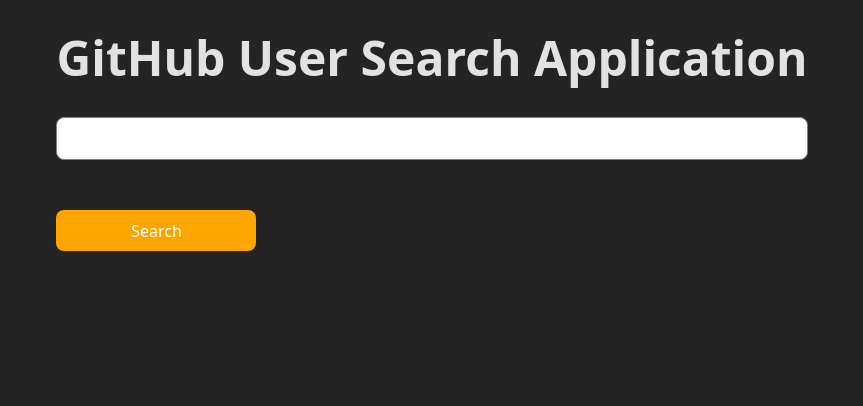
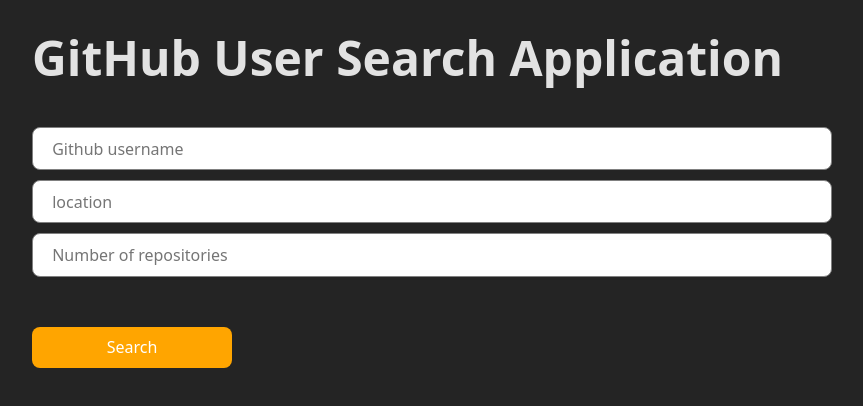
Before and after one commit to Winnie-Waiguru/alx-fe-reactjs, a React (Vite) app in the folder github-user-search/: page / in a window 1280 px wide. Shown: the top 406 px of the page, without its empty margins (208-1071 px from the left). Built offline with nearby package versions, Linux system fonts and the light colour scheme.

Commit message:
Enhancing User Interface & Adding Advanced Search Features

```diff
--- a/github-user-search/package.json
+++ b/github-user-search/package.json
@@ -19,10 +19,13 @@
     "@types/react": "^19.1.8",
     "@types/react-dom": "^19.1.6",
     "@vitejs/plugin-react": "^4.6.0",
+    "autoprefixer": "^10.4.21",
     "eslint": "^9.30.1",
     "eslint-plugin-react-hooks": "^5.2.0",
     "eslint-plugin-react-refresh": "^0.4.20",
     "globals": "^16.3.0",
+    "postcss": "^8.5.6",
+    "tailwindcss": "^4.1.11",
     "vite": "^7.0.4"
   }
 }
--- a/github-user-search/src/components/Search.jsx
+++ b/github-user-search/src/components/Search.jsx
@@ -3,6 +3,8 @@ import { fetchUserData } from "../services/githubService";
 
 function Search() {
   const [searchTerm, setSearchTerm] = useState("");
+  const [locationFilter, setLocationFilter] = useState("");
+  const [repositoryFilter, setRepositoryFilter] = useState("");
   const [userData, setUserData] = useState(null);
   const [error, setError] = useState("");
   const [isLoading, setIsLoading] = useState(false);
@@ -20,12 +22,16 @@ function Search() {
     setError("");
 
     try {
-      const data = await fetchUserData(searchTerm);
+      const data = await fetchUserData(
+        searchTerm,
+        locationFilter,
+        repositoryFilter
+      );
       setUserData(data);
       setError("");
     } catch (err) {
       setError(`User not found:${err}`);
-      setUserData();
+      setUserData("");
     } finally {
       setIsLoading(false);
     }
@@ -38,10 +44,26 @@ function Search() {
         <input
           className="searchBar"
           type="search"
-          name="search-input"
           id="search-input"
+          placeholder="Github username"
           value={searchTerm}
           onChange={(event) => setSearchTerm(event.target.value)}
+        />
+        <input
+          className="searchBar"
+          type="search"
+          id="location-input"
+          placeholder="location"
+          value={locationFilter}
+          onChange={(event) => setLocationFilter(event.target.value)}
+        />
+        <input
+          className="searchBar"
+          type="search"
+          id="repository-input"
+          placeholder="Number of repositories"
+          value={repositoryFilter}
+          onChange={(event) => setRepositoryFilter(event.target.value)}
         />
         <button type="submit" className="search-btn">
           Search
--- a/github-user-search/src/index.css
+++ b/github-user-search/src/index.css
@@ -14,7 +14,6 @@
 body {
   margin: 0;
   display: flex;
-  /* place-items: center; */
   justify-content: center;
   min-width: 320px;
   min-height: 100vh;
@@ -27,7 +26,7 @@ h1 {
 
 .searchForm {
   max-width: 800px;
-  height: 200px;
+  height: 300px;
 }
 
 .searchBar,
@@ -43,6 +42,7 @@ h1 {
 .searchBar {
   width: 100%;
   border: 1px solid grey;
+  margin-top: 10px;
   transition: border-color 0.25s;
 }
 .searchBar:hover {
--- a/github-user-search/src/services/githubService.js
+++ b/github-user-search/src/services/githubService.js
@@ -1,10 +1,32 @@
 import axios from "axios";
-const apiUrl = "https://api.github.com/users/";
+const searchApiUrl = "https://api.github.com/search/users?q=";
+const usersApiUrl = "https://api.github.com/users/";
 
-export async function fetchUserData(userName) {
+export async function fetchUserData(userName, location = "", repo = 0) {
+  let query = encodeURIComponent(userName);
   try {
-    const response = await axios.get(`${apiUrl}${userName}`);
-    return response.data;
+    // Add location filter if provided
+    if (location.trim() !== "") {
+      query += `+location:${encodeURIComponent(location)}`;
+    }
+    // Add repo filter if a positive number
+    if (repo && !isNaN(repo) && Number(repo) > 0) {
+      query += `+repos:>${encodeURIComponent(repo)}`;
+    }
+
+    // First request: search users
+    const response = await axios.get(`${searchApiUrl}${query}`);
+    let user = response.data.items[0];
+
+    if (!user) {
+      return "User not found!";
+    }
+
+    let username = user.login;
+
+    // Second request: get user details
+    let userDetails = await axios.get(`${usersApiUrl}${username}`);
+    return userDetails.data;
   } catch (err) {
     console.log(err); //testing purpose
     throw err;
```
Also changed, not shown: 1 other file (tests, documents, lock files or other folders).
